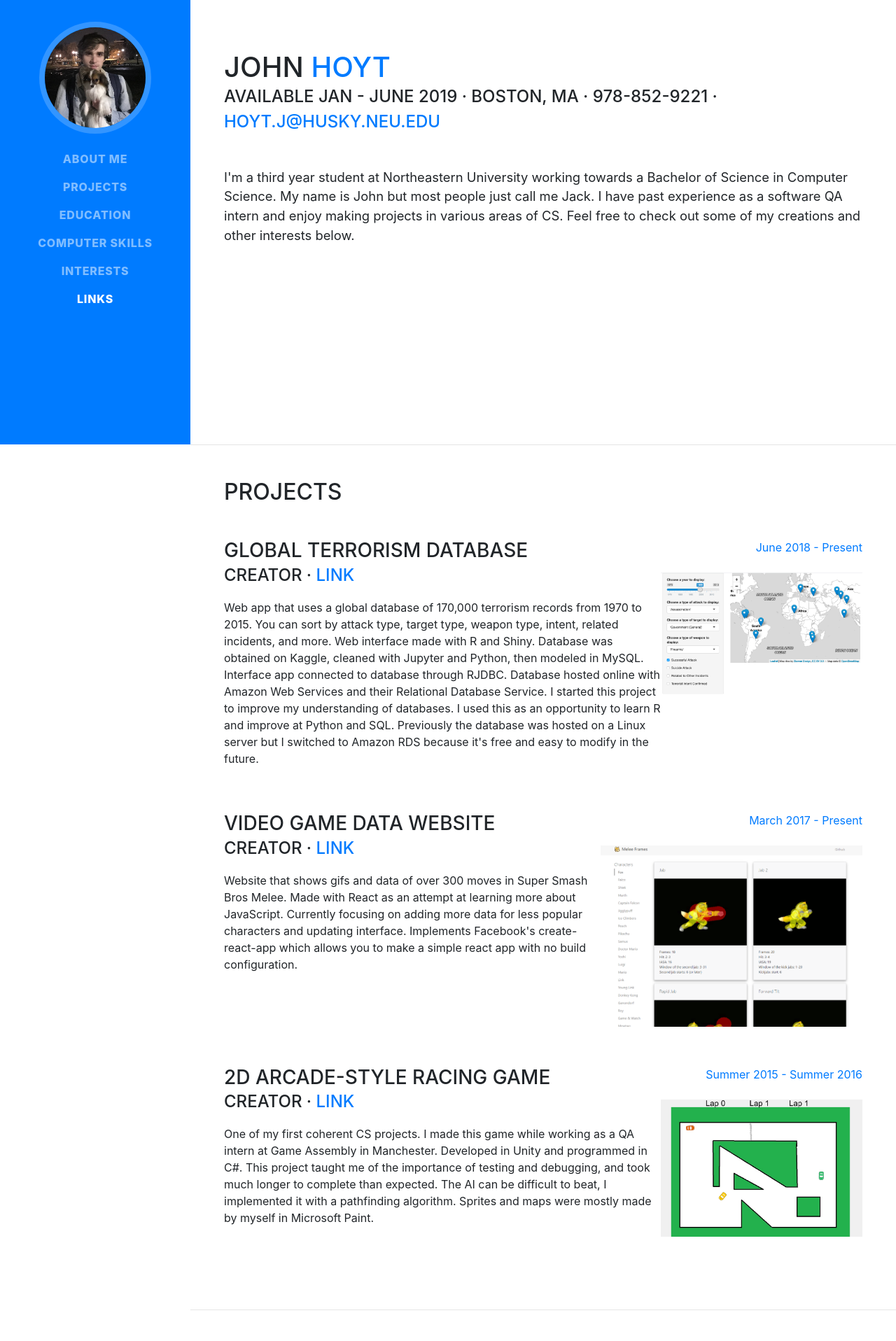
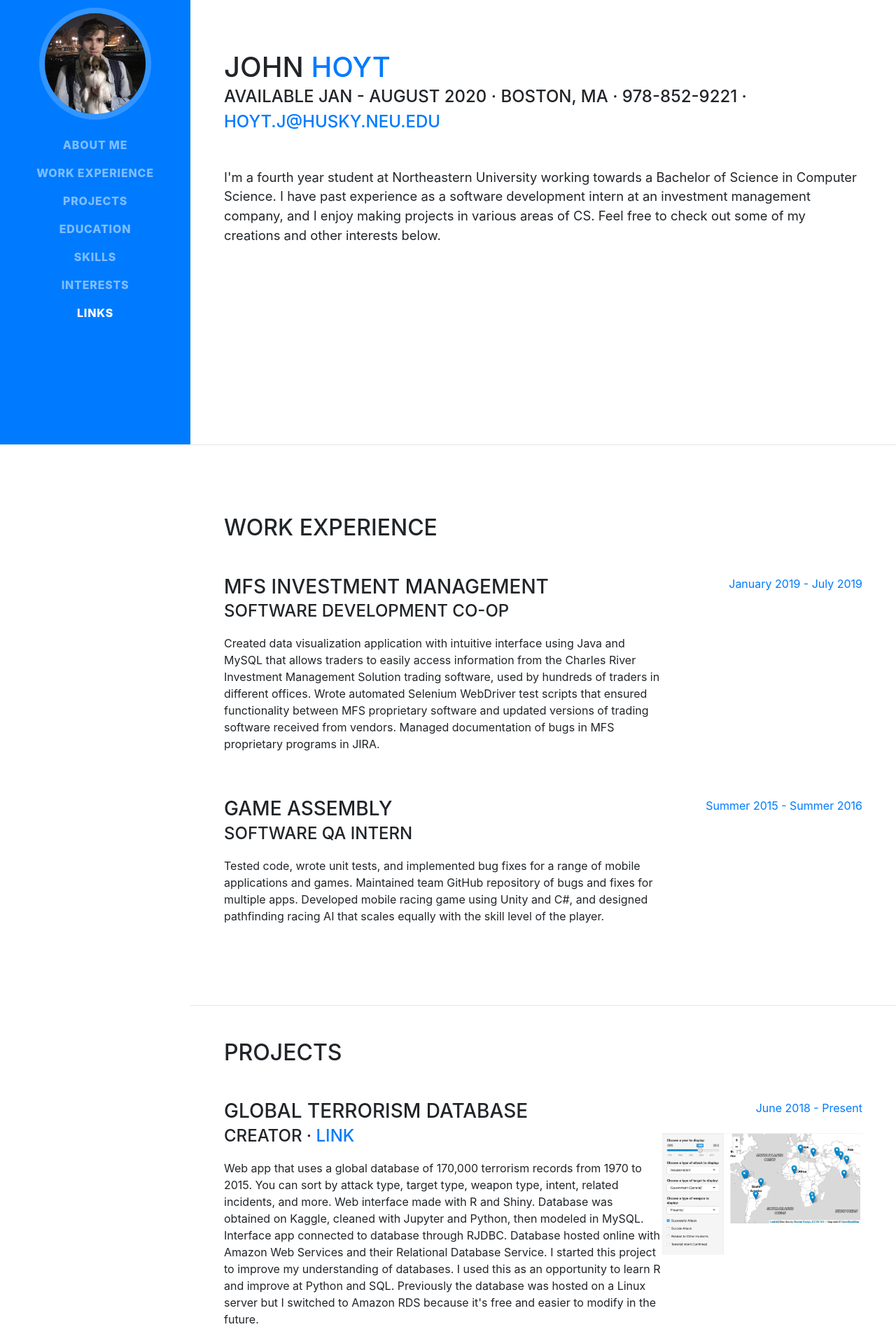
Before and after one commit to PostMacode/postmacode.github.io, a website with bundled scripts: page index.html in a window 1280 px wide. Shown: the part 165-2081 px from the top of the page at 70% size. Built offline with nearby package versions, Linux system fonts and the light colour scheme; a web font is replaced by a local one.

Commit message:
Updated resume

```diff
--- a/index.html
+++ b/index.html
@@ -41,13 +41,16 @@
             <a class="nav-link js-scroll-trigger" href="#about">About Me</a>
           </li>
           <li class="nav-item">
+            <a class="nav-link js-scroll-trigger" href="#work">Work Experience</a>
+          </li>
+          <li class="nav-item">
             <a class="nav-link js-scroll-trigger" href="#experience">Projects</a>
           </li>
           <li class="nav-item">
             <a class="nav-link js-scroll-trigger" href="#education">Education</a>
           </li>
           <li class="nav-item">
-            <a class="nav-link js-scroll-trigger" href="#skills">Computer Skills</a>
+            <a class="nav-link js-scroll-trigger" href="#skills">Skills</a>
           </li>
           <li class="nav-item">
             <a class="nav-link js-scroll-trigger" href="#interests">Interests</a>
@@ -66,12 +69,46 @@
           <h1 class="mb-0">John
             <span class="text-primary">Hoyt</span>
           </h1>
-          <div class="subheading mb-5">Available Jan - June 2019 · Boston, MA · 978-852-9221 ·
+          <div class="subheading mb-5">Available Jan - August 2020 · Boston, MA · 978-852-9221 ·
             <a href="mailto:name@email.com">hoyt.j@husky.neu.edu</a>
           </div>
-          <p class="lead mb-5">I'm a third year student at Northeastern University working towards a Bachelor of Science in Computer Science. My name is John but most people just call me Jack. I have past experience as a software QA intern and enjoy making projects in various areas of CS. Feel free to check out some of my creations and other interests below.</p>
+          <p class="lead mb-5">I'm a fourth year student at Northeastern University working towards a Bachelor of Science in Computer Science. I have past experience as a software development intern at an investment management company, and I enjoy making projects in various areas of CS. Feel free to check out some of my creations and other interests below.</p>
         </div>
       </section>
+
+
+      <hr class="m-0">
+
+      <section class="resume-section p-3 p-lg-5 d-flex flex-column" id="work">
+        <div class="my-auto">
+          <h2 class="mb-5">Work Experience</h2>
+
+          <div class="resume-item d-flex flex-column flex-md-row mb-5">
+            <div class="resume-content mr-auto">
+              <h3 class="mb-0">MFS Investment Management</h3>
+              <div class="subheading mb-3">Software Development Co-op</div>
+              <p>Created data visualization application with intuitive interface using Java and MySQL that allows traders to easily access information from the Charles River Investment Management Solution trading software, used by hundreds of traders in different offices. Wrote automated Selenium WebDriver test scripts that ensured functionality between MFS proprietary software and updated versions of trading software received from vendors. Managed documentation of bugs in MFS proprietary programs in JIRA.</p>
+            </div>
+            <div class="resume-date text-md-right">
+              <span class="text-primary">January 2019 - July 2019</span>
+            </div>
+          </div>
+
+          <div class="resume-item d-flex flex-column flex-md-row">
+            <div class="resume-content mr-auto">
+              <h3 class="mb-0">Game Assembly</h3>
+              <div class="subheading mb-3">Software QA Intern</div>
+              <p>Tested code, wrote unit tests, and implemented bug fixes for a range of mobile applications and games. Maintained team GitHub repository of bugs and fixes for multiple apps. Developed mobile racing game using Unity and C#, and designed pathfinding racing AI that scales equally with the skill level of the player.</p>
+            </div>
+            <div class="resume-date text-md-right">
+              <span class="text-primary">Summer 2015 - Summer 2016</span>
+            </div>
+          </div>
+
+        </div>
+      </section>
+
+
 
       <hr class="m-0">
 
@@ -83,7 +120,7 @@
             <div class="resume-content mr-auto">
               <h3 class="mb-0">Global Terrorism Database</h3>
               <div class="subheading mb-3">Creator · <a href="https://hoytj.shinyapps.io/gtdatabase/">Link</a></div>
-              <p>Web app that uses a global database of 170,000 terrorism records from 1970 to 2015. You can sort by attack type, target type, weapon type, intent, related incidents, and more. Web interface made with R and Shiny. Database was obtained on Kaggle, cleaned with Jupyter and Python, then modeled in MySQL. Interface app connected to database through RJDBC. Database hosted online with Amazon Web Services and their Relational Database Service. I started this project to improve my understanding of databases. I used this as an opportunity to learn R and improve at Python and SQL. Previously the database was hosted on a Linux server but I switched to Amazon RDS because it's free and easy to modify in the future.</p>
+              <p>Web app that uses a global database of 170,000 terrorism records from 1970 to 2015. You can sort by attack type, target type, weapon type, intent, related incidents, and more. Web interface made with R and Shiny. Database was obtained on Kaggle, cleaned with Jupyter and Python, then modeled in MySQL. Interface app connected to database through RJDBC. Database hosted online with Amazon Web Services and their Relational Database Service. I started this project to improve my understanding of databases. I used this as an opportunity to learn R and improve at Python and SQL. Previously the database was hosted on a Linux server but I switched to Amazon RDS because it's free and easier to modify in the future.</p>
             </div>
             <div class="resume-date text-md-right">
               <span class="text-primary">June 2018 - Present</span> <br />
@@ -109,7 +146,7 @@
             <div class="resume-content mr-auto">
               <h3 class="mb-0">2D Arcade-Style Racing Game</h3>
               <div class="subheading mb-3">Creator · <a href="https://github.com/PostMacode/2d-Racing">Link</a></div>
-              <p>One of my first coherent CS projects. I made this game while working as a QA intern at Game Assembly in Manchester. Developed in Unity and programmed in C#. This project taught me of the importance of testing and debugging, and took much longer to complete than expected. The AI can be difficult to beat, I implemented it with a pathfinding algorithm. Sprites and maps were mostly made by myself in Microsoft Paint.</p>
+              <p>One of my first coherent CS projects. I made this game while working as a QA intern at Game Assembly in Manchester, NH. Developed in Unity and programmed in C#. This project taught me of the importance of testing and debugging, and took much longer to complete than expected. The AI can be difficult to beat, I implemented it with a pathfinding algorithm. Sprites and maps were mostly made by myself in Microsoft Paint.</p>
             </div>
             <div class="resume-date text-md-right">
               <span class="text-primary">Summer 2015 - Summer 2016</span> <br />
@@ -133,7 +170,7 @@
               <h3 class="mb-0">Northeastern University - College of Computer and Information Science</h3>
               <div class="subheading mb-3">Bachelor of Science, Computer Science</div>
               <p>Honors: Dean's List, Dean's Scholarship</p>
-              <p>Courses: Object-Oriented Design, Algorithms and Data Structures, Database Design, Logic and Computation, Discrete Structures, Probability and Statistics, Fundamentals of Computer Science 1 & 2</p>
+              <p>Courses: Object-Oriented Design, Algorithms and Data Structures, Database Design, Web Development, Theory of Computation, Programming in C, Logic and Computation, Discrete Structures, Probability and Statistics, Fundamentals of Computer Science 1 & 2</p>
             </div>
             <div class="resume-date text-md-right">
               <span class="text-primary">September 2016 - Present</span>
@@ -145,7 +182,7 @@
               <h3 class="mb-0">Andover High School</h3>
               <div class="subheading mb-3">Andover, MA</div>
               <p>Courses: AP Computer Science, AP Calculus, AP Statistics</p>
-              <p>Activities: Varsity Cross Country Captain, Varsity Track Captain</p>
+              <p>Activities: Varsity Cross Country, Varsity Track</p>
             </div>
             <div class="resume-date text-md-right">
               <span class="text-primary">August 2012 - June 2016</span>
@@ -162,7 +199,7 @@
           <h2 class="mb-5">Skills</h2>
 
           <div class="subheading mb-3">Languages</div>
-          <p>Java, SQL, C++, C#, Python, R</p>
+          <p>Java, SQL, C++, Javascript, C#, Python, R</p>
           <div class="subheading mb-3">Databases</div>
           <p>MySQL, SQLite, SQL Server, Amazon RDS</p>
           <div class="subheading mb-3">Frameworks</div>
@@ -175,8 +212,8 @@
       <section class="resume-section p-3 p-lg-5 d-flex flex-column" id="interests">
         <div class="my-auto">
           <h2 class="mb-5">Interests</h2>
-          <p>In my free time I enjoy reading economics books and listening to progressive rock, hip-hop, and experimental music. When I'm bored I like to sew and design clothes.</p>
-          <p class="mb-0">Competition has been a big part of my life since I was young. I used to play baseball, Yu-Gi-Oh, and run track, but now I just play Super Smash Bros Melee on the Nintendo Gamecube.</p>
+          <p>In my free time I enjoy reading books, running, traveling, and playing games.</p>
+          <p class="mb-0">In the summer of 2017 I spent time playing the videogame Super Smash Bros Melee professionally, competing in five countries and achieving a ranking of 12th in the world.</p>
         </div>
       </section>
 
@@ -190,7 +227,7 @@
             <a href="https://github.com/postmacode">
               <i class="fab fa-github"></i>
             </a>
-            My GitHub, where you can view all my public projects <br />
+            My GitHub, where you can view all my public projects (other projects are set to private but are available upon request) <br />
             <br />
             <a href="https://hoytj.shinyapps.io/gtdatabase/">
               <i class="fas fa-globe"></i>
@@ -207,10 +244,6 @@
             </a>
             ESPN article <br />
             <br />
-            <a href="https://www.youtube.com/watch?v=vZ7MUHjeX4A">
-              <i class="fab fa-youtube"></i>
-            </a>
-            YouTube skit I participated in (based on American Psycho) <br />
           </div>
         </div>
       </section>
```
Also changed, not shown: 1 other file.
